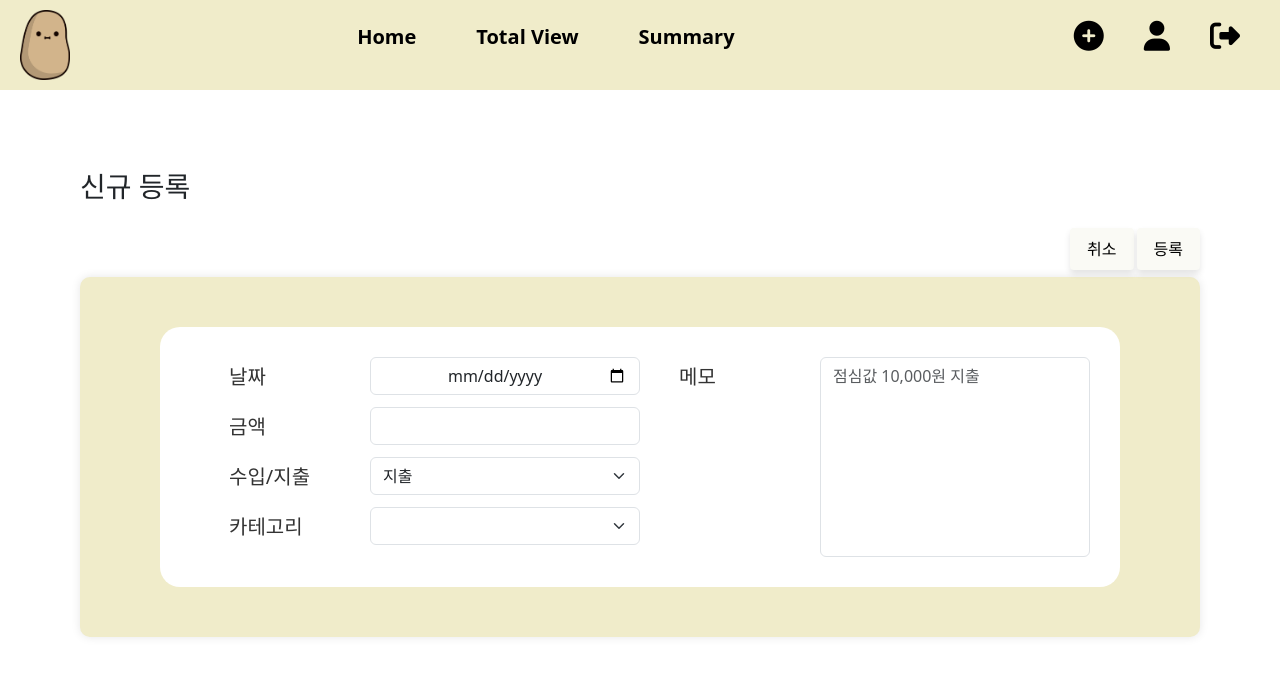
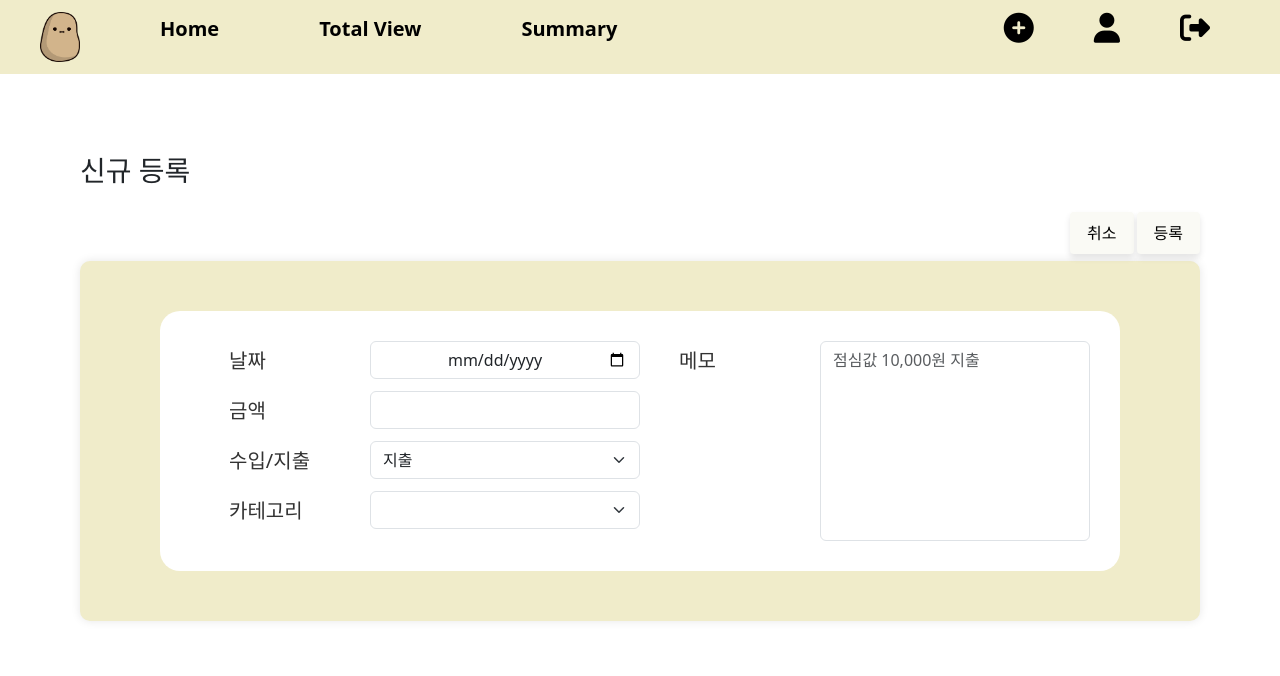
Before and after one commit to Hwijun-Kim/TalkingPotatoes, a Vue app in the folder project-TP/: page /createItem in a window 1280 px wide. Shown: the top 676 px of the page. Built offline with nearby package versions, Linux system fonts and the light colour scheme.

Commit message:
navbar and login btn 수정

```diff
--- a/project-TP/src/components/Header.vue
+++ b/project-TP/src/components/Header.vue
@@ -2,7 +2,7 @@
   <header id="header_pj">
     <nav class="navbar">
       <div class="navbar_logo">
-        <img src="/images/potato.png" height="70px" width="50px" />
+        <img src="/images/potato.png" height="50px" width="40px" />
       </div>
       <ul class="navbar_menu">
         <li class="nav-item">
@@ -41,9 +41,8 @@
           ></router-link>
         </li>
         <li>
-          <router-link class="nav-link" :to="{ name: 'Login' }"
-            ><i
-              class="fa-solid fa-right-from-bracket"
+          <router-link class="nav-link" :to="{ name: 'Login' }">
+            <i class="fa-solid fa-right-from-bracket"
               id="logout"
               style="font-size: 30px"
             ></i
@@ -60,8 +59,12 @@
   justify-content: space-between;
   align-items: center;
   background-color: #f0ecca;
-  padding: 10px 20px;
+  padding: 6px 40px;
   width: 100vw;
+}
+
+.navbar_logo {
+  padding-right: 30px;
 }
 
 a {
@@ -73,10 +76,11 @@ a {
   display: flex;
   list-style: none;
   padding-left: 0;
+  margin-right: auto;
 }
 
 .navbar_menu li {
-  padding: 8px 30px;
+  padding: 8px 50px;
   color: black;
   font-weight: bold;
   font-size: 20px;
@@ -93,8 +97,8 @@ a {
 }
 
 .navbar_icons li {
-  padding: 8px 20px;
-  size: 40px;
+  padding: 5px 30px;
+  size: 20px;
 }
 
 .fa-solid fa-eye {
--- a/project-TP/src/pages/Login.vue
+++ b/project-TP/src/pages/Login.vue
@@ -24,11 +24,15 @@
           v-model="password"
           style="margin-left: 60px; background-color: #fafaf5"
         />
+        <br />
+        <button @click="login" type="button" class="btn btn-outline">
+          Login
+        </button>
       </div>
-      <br />
+      <!-- <br />
       <button @click="login" type="button" class="btn btn-outline">
         Login
-      </button>
+      </button> -->
     </div>
   </div>
 </template>
@@ -112,11 +116,11 @@ button {
   border-radius: 0.25rem;
   cursor: pointer;
   text-align: center;
-  margin-top: 1rem;
-  width: 430px;
+  margin-top: 3rem;
+  width: 530px;
   background-color: #fafaf5;
   box-shadow: 0px 4px 6px rgba(0, 0, 0, 0.1);
-  margin-right: 143px;
+  /* margin-left: 43px; */
 }
 
 button:hover {
```
